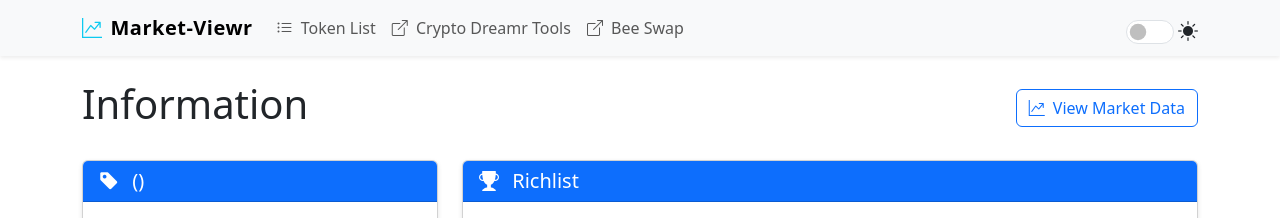
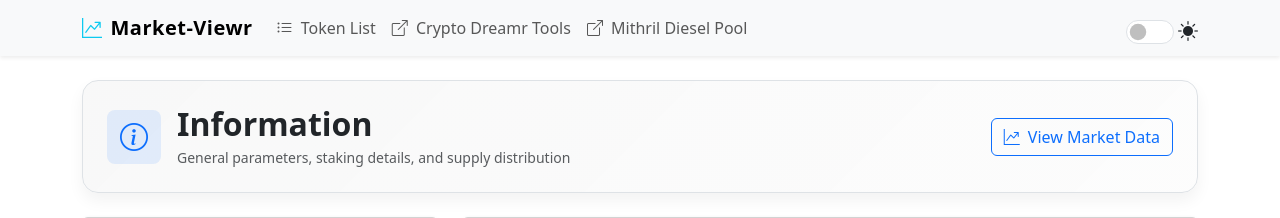
Before and after one commit to TheCrazyGM/market-viewr, a Flask app: template templates/view.html in a window 1280 px wide. Shown: the top 218 px of the page. Run offline with Flask 3, Linux system fonts and the light colour scheme; the template is opened without the code that fills it, so the values that code supplies are empty; some libraries are stand-ins or nearby versions.

Commit message:
feat(templates): update header layouts and external links to align with Mithril Diesel Pool design

```diff
--- a/templates/base.html
+++ b/templates/base.html
@@ -42,8 +42,8 @@
             </li>
 
             <li class="nav-item">
-              <a class="nav-link" href="https://tools.crypto-dreamr.com/beeswap/swap" target="_blank">
-                <i class="bi bi-box-arrow-up-right me-1"></i> Bee Swap
+              <a class="nav-link" href="https://tools.crypto-dreamr.com/dieselpool/swap" target="_blank">
+                <i class="bi bi-box-arrow-up-right me-1"></i> Mithril Diesel Pool
               </a>
             </li>
           </ul>
--- a/templates/view.html
+++ b/templates/view.html
@@ -3,12 +3,21 @@
 {% block title %}Market-Viewr - {{ token }} Info{% endblock %}
 
 {% block content %}
-  <div class="d-flex justify-content-between align-items-center mb-4">
-    <h1>{{ token }} Information</h1>
-    <a href="{{ url_for('main.market', token=token) }}" class="btn btn-outline-primary action-btn" data-action="market"
-       data-token="{{ token }}">
-      <i class="bi bi-graph-up-arrow me-1"></i> View Market Data
-    </a>
+  <div class="p-4 mb-4 rounded-4 position-relative overflow-hidden border" style="background: linear-gradient(135deg, rgba(var(--bs-body-color-rgb), 0.03) 0%, rgba(var(--bs-body-color-rgb), 0.01) 100%); box-shadow: 0 0.5rem 1rem rgba(0,0,0,0.05);">
+    <div class="d-flex align-items-center justify-content-between flex-wrap gap-3">
+      <div class="d-flex align-items-center gap-3">
+        <div class="bg-primary bg-opacity-10 rounded-3 p-3 d-flex align-items-center justify-content-center" style="width: 54px; height: 54px;">
+          <i class="bi bi-info-circle text-primary fs-3"></i>
+        </div>
+        <div>
+          <h1 class="h2 fw-bold mb-1">{{ token }} Information</h1>
+          <p class="text-muted small mb-0">General parameters, staking details, and supply distribution</p>
+        </div>
+      </div>
+      <a href="{{ url_for('main.market', token=token) }}" class="btn btn-outline-primary action-btn" data-action="market" data-token="{{ token }}">
+        <i class="bi bi-graph-up-arrow me-1"></i> View Market Data
+      </a>
+    </div>
   </div>
 
   <div class="row">
```
Also changed, not shown: templates/index.html (+10 -2 lines), templates/lp_detail.html (+17 -7 lines), templates/lp_list.html (+12 -2 lines), templates/market.html (+19 -12 lines).
